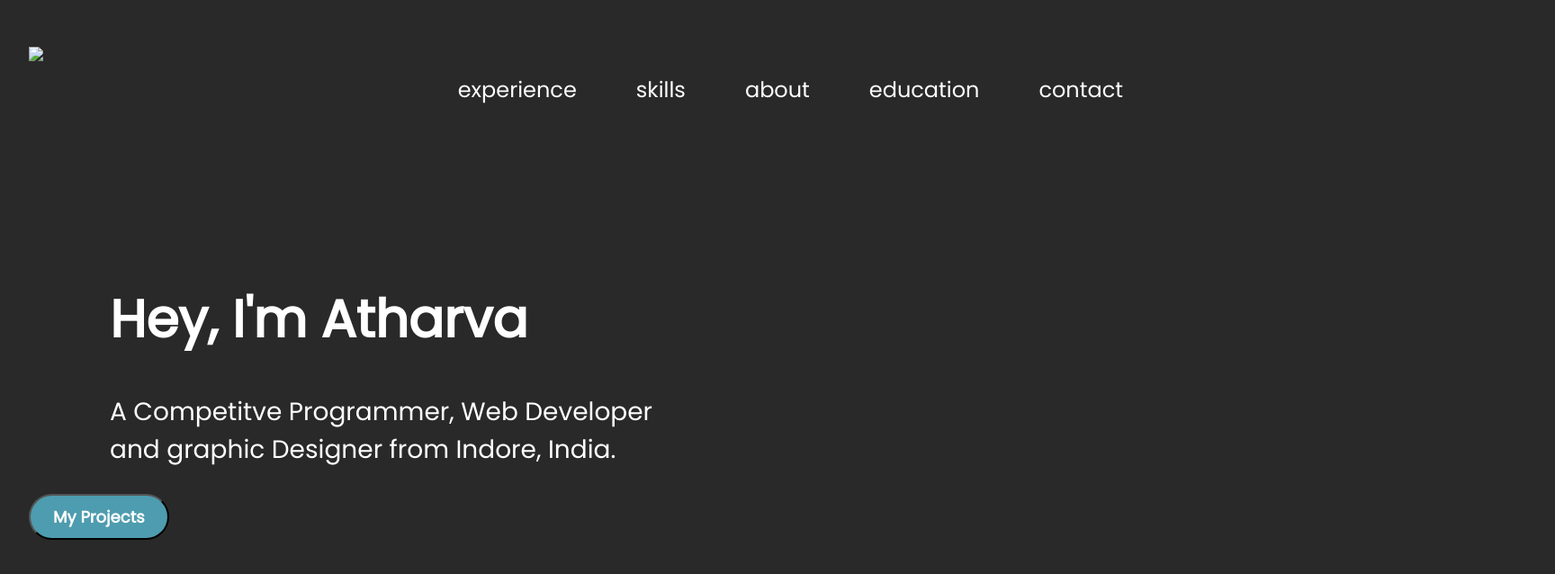
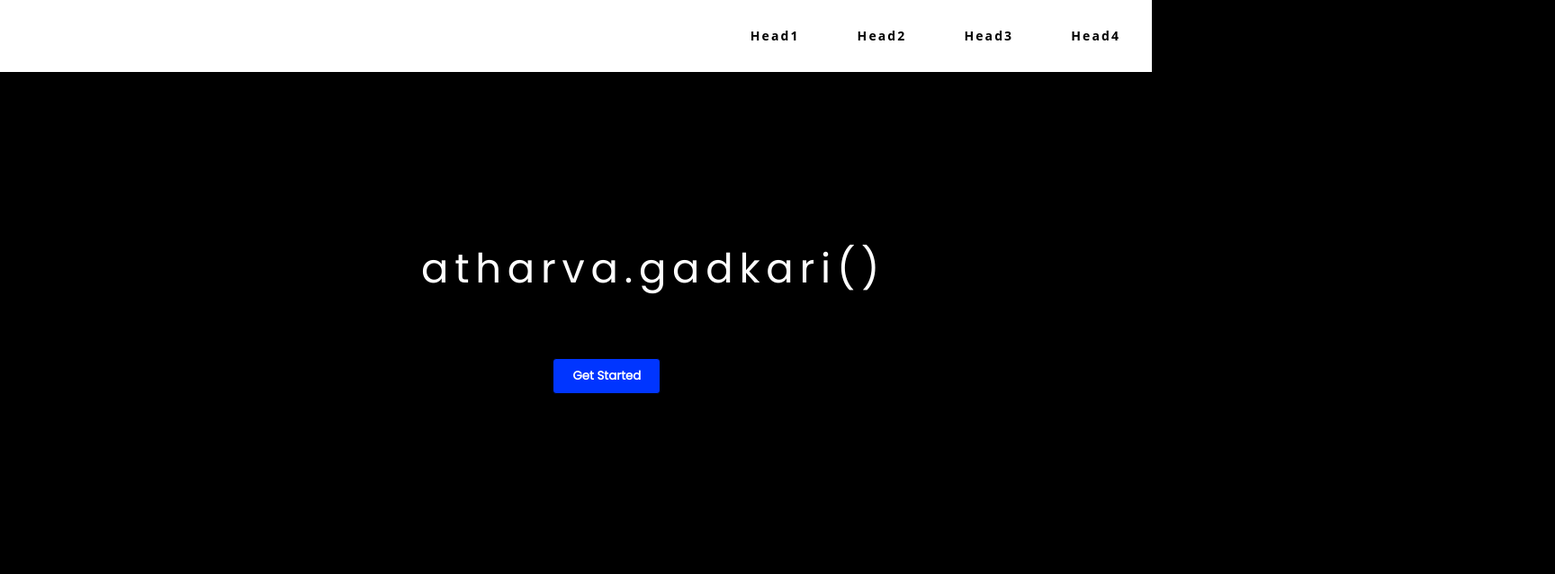
Before and after one commit to atharvagadkari05/Portfolio, a plain HTML site: page index.html in a window 1280 px wide. Shown: the whole page at 90% size, 1728 px wide, since content can reach past the window. Drawn offline with Linux system fonts and the light colour scheme; a web font is replaced by a local one.

Commit message:
redesign

```diff
--- a/css/style.css
+++ b/css/style.css
@@ -1,88 +1,104 @@
 @import url('https://fonts.googleapis.com/css2?family=Poppins&display=swap');
  @import url('https://fonts.googleapis.com/css2?family=Goldman&display=swap');
-body{
+ @import url('https://fonts.googleapis.com/css2?family=Montserrat:wght@600&display=swap');
 
 
-    background-color:#292929;margin: 2em;
+*{
+    /* background-image: url(C:\coding\Portfolio\screenshot.png);   */
+}
+
+ body{
+
+   margin:
+   0;
+   padding: 0;
+ background-color: #000;
+ }
+ .header{
+     width: 100%;
+     /* background:#FFC0C0; */
+     /* background-image: url(C:\coding\Portfolio\screenshot); */
+     background-color:#ffffff;
+     position: fixed;
+     margin-top: 0px;
+ }
+.header ul{
+    text-align: right;
+    margin: 0;
+    padding: 5px;
+
+}
+.header ul li{
+    list-style: none;
+    display: inline-block;
+    padding: 10px;
+}
+.header ul li a{
+    color: #000;
+    /* text-transform: uppercase; */
+    text-decoration: none;
+    letter-spacing: 0.15em;
+    /* font-size: 45px; */
+    display: inline-block;
+    padding: 15px 20px;
+    position: relative;
+    font: bold 14px/1.4 'Open Sans', arial, sans-serif;
+}
+.header ul li a:after{
+    background: none repeat scroll 0 0 transparent;
+    bottom: 0;
+    content: "";
+    display: block;
+    height: 2px;
+    left: 50%;
+    position: absolute;
+    background: #000;
+    transition: width 0.3s ease 0s, left 0.3s ease 0s;
+    width: 0;
+}
+.header ul li a:hover:after{
+    width: 100%;
+    left: 0;
+}
+.content{
+    position: relative;
+    top:250px;
+   /* text-align: center; */
+   left: 35%;
+}
+/* .content h1,h3{
+    font-family: Montserrat;
+    color: #000;
+    font-weight: bold;
+} */
+ .atharva {
+    color: #fff;
+    /* text-transform: uppercase; */
+    text-decoration: none;
+    letter-spacing: 0.15em;
+    font-size: 45px;
+    display: inline-block;
+    padding: 15px 20px;
+    position: relative;
+    font-family: Poppins;
+  }
 
 
+#btn{
+    width: 9em;
+    height: 3em;
+    position: relative;
+    top: 300px;
+    left: 48%;
+    background-color:#0035FF ;
+    color: #fff;
+    font-family: Poppins;
+     font-weight: 600;
+    border: 1px black solid;
+    border-radius: 4px;
 }
-
-h1{
-font-family: Poppins;
-font-size: 58px;
-padding-top: 200px;
-padding-left: 90px;
-
-color: #fff ;
+#btn:hover{
+background-color: black;
+color: #fff;
+border: 2px solid #0035FF ;
 }
-h3{
-    font-size:28px ;
-    padding-left: 90px;
-    color: #fff;
-    font-weight: lighter;
-    font-family: Poppins;
-
-}
-button {
-    /* display: flex; */
-     /* width: 13px;
-    height: 20px;  */
-    background: #4E9CAF;
-    /* padding: 150px; */
-    /* text-align: center; */
-    border-radius: 32px;
-    color: white;
-    font-weight: bold;
-    /* line-height: 25px; */
-    padding: 10px 25px;
-    font-size: 18px;
-    /* overflow: hidden; */
-    /* padding-left: 150px; */
-    left:150px;
-
-}
-span{
-    font-family: Poppins;
-    font-size: 18px;
-
-}
-button {
-    /* font-size:80px ; */
-    font-family: Poppins;
-    color: #fff;
-    /* padding-left: 150px; */
-    transition: ease-in-out 0.2s;
-}
-button:hover{
-background-color: #292929;
-border: 4px solid  #4E9CAF;
-cursor: pointer;
-/* transition: ease-in-out 0.2s; */
-padding:12px 30px;
-}
-.navbar{
-    color: #fff;
-    font-size: 24px;
-    word-spacing: 5ch;
-    padding-top:50px;
-    /* padding-left:2800px ; */
-    float:right ;
-
-}
-.navbar a{
-    color: #fff;
-    font-family:Poppins ;
-    font-weight: normal;
-    transition: ease-in-out 0.5s;
-}
-.navbar a:hover{
-    color:#4E9CAF;
-    /* font-size:120px ; */
-    cursor: pointer;
-    /* transition: ease-in-out 0.5s; */
-}
-.img{
-    padding-top:20px;
-
-}
--- a/index.html
+++ b/index.html
@@ -7,26 +7,27 @@
         <link href="css/style.css" rel="stylesheet">
     </head>
     <body>
-        <img href="#home" class="img" src="Group 5.jpg">
-        <div class="navbar">
-            <a class="exp" href="#" style="text-decoration: none;">experience</a>
-            <a class="ski" href="#"  style="text-decoration: none;">skills</a>
-            <a class="about" href="#"  style="text-decoration: none;">about</a>
-            <a class="edu" href="#"  style="text-decoration: none;">education</a>
-            <a class="con" href="#"  style="text-decoration: none;">contact</a>
-        </div>
-
-        <h1>Hey, I'm Atharva
-
-    </h1>
-    <h3>A Competitve Programmer, Web Developer
-        <br>and graphic Designer from Indore, India.</h3>
-    <div class="button">
-        <a href="#"></a>
-        <button href="#">
-            <span>My Projects</span></button>
-    </div>
 
 
+
+        <div class="header" id="header">
+
+    <ul>
+        <li><a href="#">Head1</a></li>
+        <li><a href="#">Head2</a></li>
+        <li><a href="#">Head3</a></li>
+        <li><a href="#">Head4</a></li>
+    </ul>
+
+       </div>
+ <div class="content">
+<a class="atharva"> atharva.gadkari()</a>
+<!-- <h3>Competitive programmer,Developer and Designer.</h3> -->
+ </div>
     </body>
+<button href= "#" class="button" id="btn">Get Started</button>
+
+
+
+</body>
 </html>
```
Also changed, not shown: cherry.png (added), index.js (added), screenshot.png (added).
